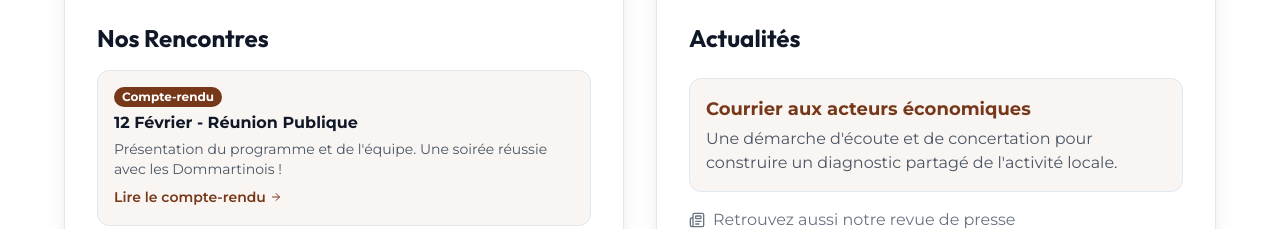
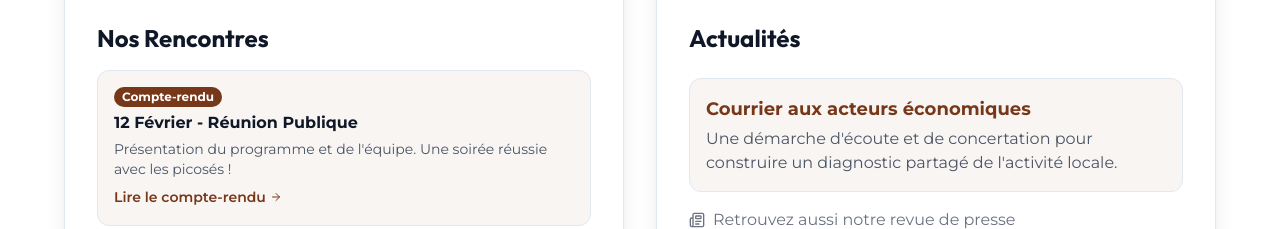
Before and after one commit to LenaGonzalezBreton/web_dommartin, a Next.js app: page / in a window 1280 px wide. Shown: the part 880-1109 px from the top of the page. Built offline with nearby package versions, Linux system fonts and the light colour scheme.

Commit message:
Correction: Dommartinois -> picoses

```diff
--- a/app/page.tsx
+++ b/app/page.tsx
@@ -77,7 +77,7 @@ export default function Home() {
                                             <span className="bg-primary text-white text-xs font-bold px-2 py-0.5 rounded-full">Compte-rendu</span>
                                         </div>
                                         <span className="font-bold text-gray-900 block">12 Février - Réunion Publique</span>
-                                        <p className="text-sm text-gray-600 mt-1">Présentation du programme et de l&#39;équipe. Une soirée réussie avec les Dommartinois !</p>
+                                        <p className="text-sm text-gray-600 mt-1">Présentation du programme et de l&#39;équipe. Une soirée réussie avec les picosés !</p>
                                         <Link href="/demarche#reunion-publique-fevrier" className="text-primary font-semibold text-sm inline-flex items-center gap-1 mt-2 hover:gap-2 transition-all">
                                             Lire le compte-rendu <ArrowRight className="w-3 h-3" />
                                         </Link>
```
